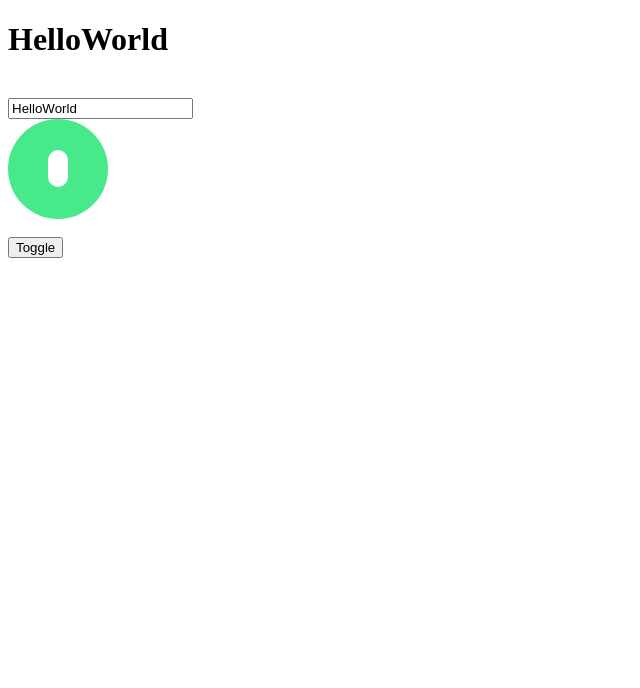
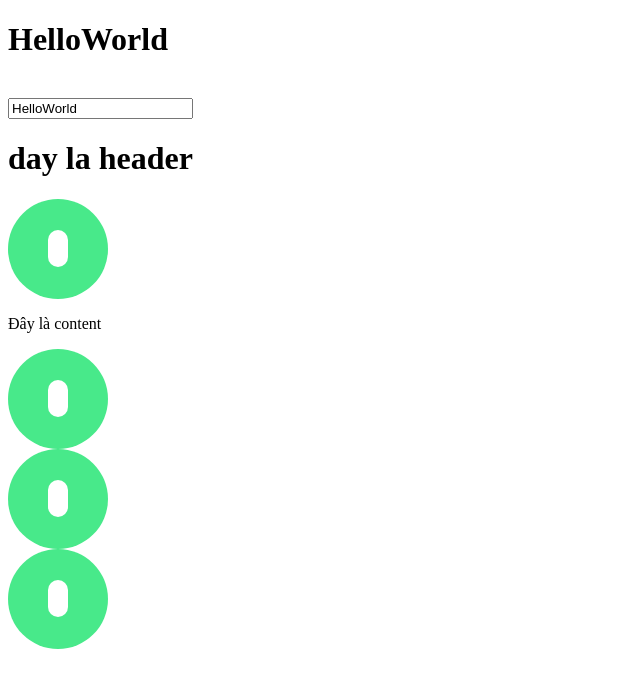
Before and after one commit to Minhvn98/LearnAngular, an Angular app: page / in a window 1280 px wide. Shown: the top 688 px of the page, without its empty margins (0-640 px from the left). Built offline with nearby package versions, Linux system fonts and the light colour scheme.

Commit message:
Content Projection

```diff
--- a/src/app/app.component.html
+++ b/src/app/app.component.html
@@ -2,7 +2,10 @@
 <br />
 <input type="text" [(ngModel)]="title" />
 
-<toggle #toggleComp [(checked)]="isChecked"></toggle>
-
-<br />
-<button (click)="toggleComp.toggle()">Toggle</button>
+<toggle [(checked)]="isChecked">
+  <p class="toggle-content">Đây là content</p>
+  <h1 class="toggle-header">day la header</h1>
+</toggle>
+<toggle [(checked)]="isChecked"></toggle>
+<toggle [(checked)]="isChecked"></toggle>
+<toggle [(checked)]="isChecked"></toggle>
--- a/src/app/app.component.ts
+++ b/src/app/app.component.ts
@@ -9,10 +9,4 @@ import { ToggleComponent } from './toggle.component';
 export class AppComponent {
   title = 'HelloWorld';
   isChecked = true;
-
-  @ViewChild('toggleComp') toggleComp!: ToggleComponent;
-
-  ngAfterViewInit() {
-    console.log(this.toggleComp);
-  }
 }
--- a/src/app/toggle.component.ts
+++ b/src/app/toggle.component.ts
@@ -3,6 +3,9 @@ import { Component, Input, Output, EventEmitter } from '@angular/core';
 @Component({
   selector: 'toggle',
   template: `
+    <div>
+      <ng-content select=".toggle-header"></ng-content>
+    </div>
     <div
       class="toggle-wrapper"
       [class.checked]="checked"
@@ -10,6 +13,9 @@ import { Component, Input, Output, EventEmitter } from '@angular/core';
       (click)="toggle()"
     >
       <div class="toggle"></div>
+    </div>
+    <div>
+      <ng-content select=".toggle-content"></ng-content>
     </div>
   `,
 
```
